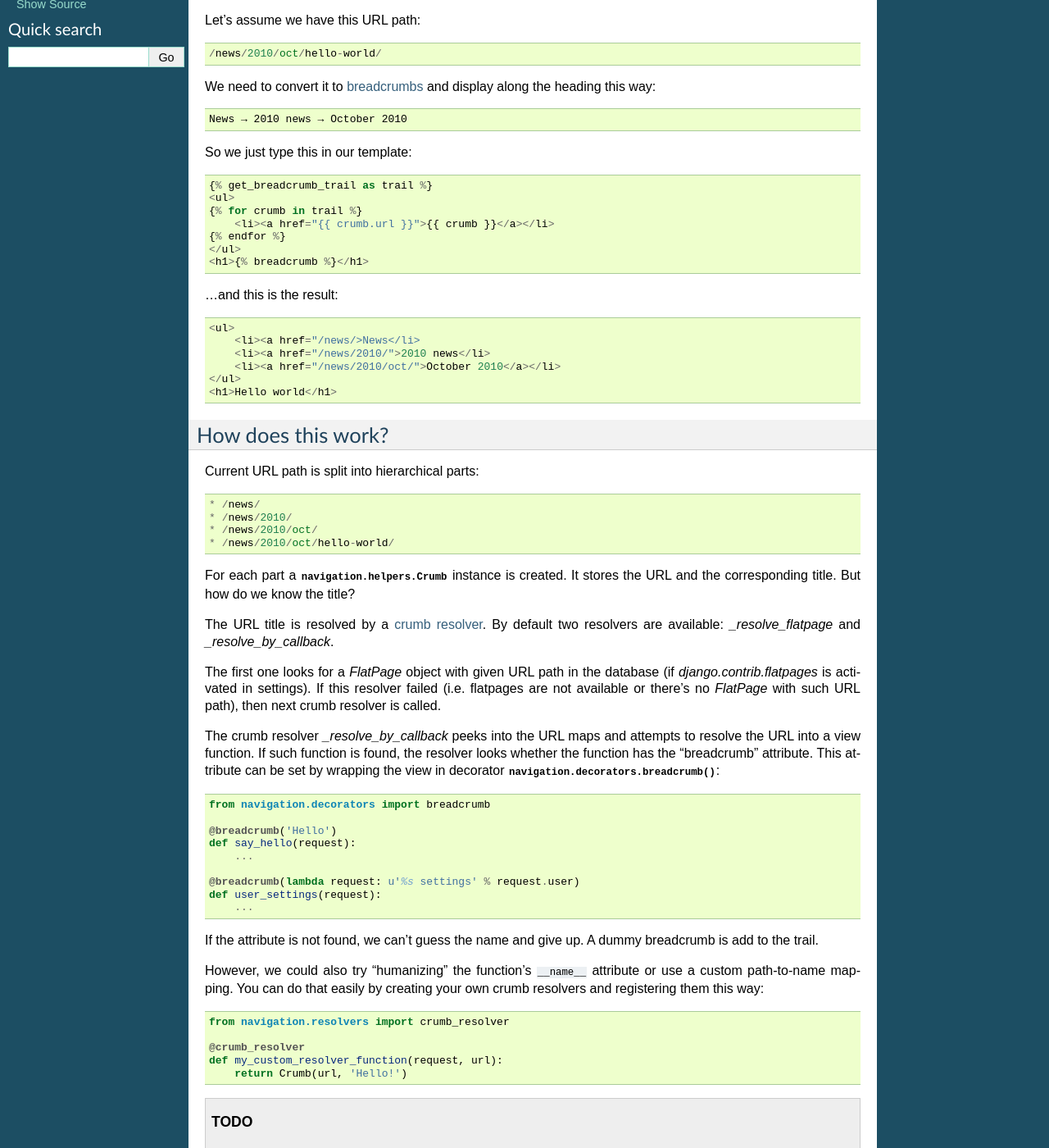
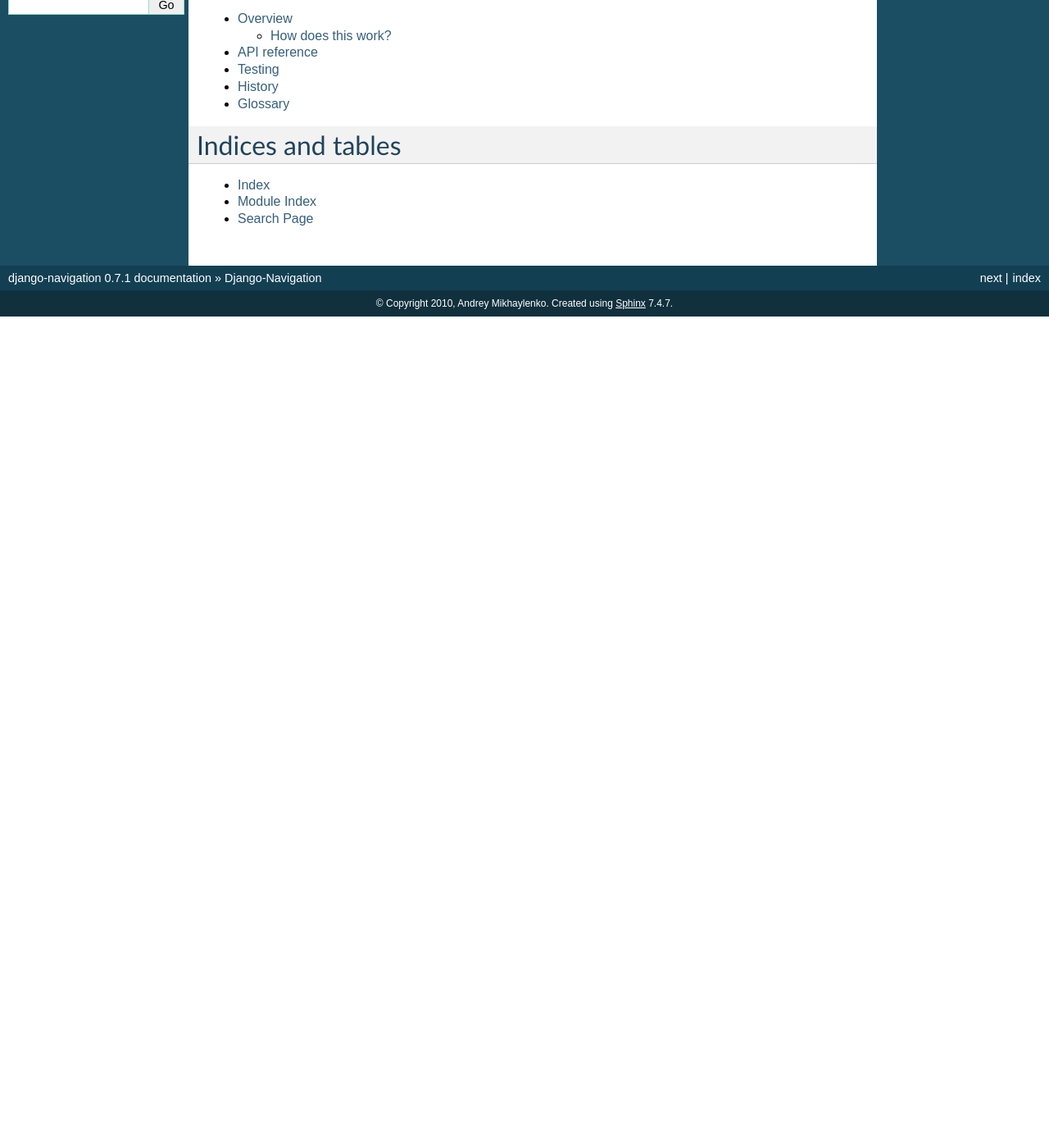
Before and after one commit to neithere/django-navigation, a Sphinx documentation site: the page built from docs/index.rst, in a window 1280 px wide and 1400 px high, scrolled down 270 px. Shown: the whole window at 82% size. Built offline with Sphinx 7.4.7, drawn with Linux system fonts in a browser that asks for light colours; after the commit the page ends 900 px from its top, so only the background shows below that; some of the changed text lies outside the part shown.

Commit message:
Restructured the documentation.

```diff
--- a/docs/index.rst
+++ b/docs/index.rst
@@ -8,137 +8,22 @@ Django-Navigation
 
 Extensible breadcrumbs navigation for Django.
 
+Installation is simple::
+
+    $ pip install django-navigation
+
+The only requirement is a more or less recent version of Django.
+
 Contents:
 
 .. toctree::
    :maxdepth: 2
 
+   overview
    api
+   testing
+   history
    glossary
-
-Main idea
-=========
-
-Let's assume we have this URL path::
-
-    /news/2010/oct/hello-world/
-
-We need to convert it to :term:`breadcrumbs` and display along the heading this
-way::
-
-    News → 2010 news → October 2010
-
-So we just type this in our template::
-
-    {% get_breadcrumb_trail as trail %}
-    <ul>
-    {% for crumb in trail %}
-        <li><a href="{{ crumb.url }}">{{ crumb }}</a></li>
-    {% endfor %}
-    </ul>
-    <h1>{% breadcrumb %}</h1>
-
-...and this is the result::
-
-    <ul>
-        <li><a href="/news/>News</li>
-        <li><a href="/news/2010/">2010 news</li>
-        <li><a href="/news/2010/oct/">October 2010</a></li>
-    </ul>
-    <h1>Hello world</h1>
-
-How does this work?
--------------------
-
-Current URL path is split into hierarchical parts::
-
-    * /news/
-    * /news/2010/
-    * /news/2010/oct/
-    * /news/2010/oct/hello-world/
-
-For each part a :class:`navigation.helpers.Crumb` instance is created. It
-stores the URL and the corresponding title. But how do we know the title?
-
-The URL title is resolved by a :term:`crumb resolver`. By default two resolvers
-are available: `_resolve_flatpage` and `_resolve_by_callback`.
-
-The first one looks for a `FlatPage` object with given URL path in the database
-(if `django.contrib.flatpages` is activated in settings). If this resolver
-failed (i.e. flatpages are not available or there's no `FlatPage` with such URL
-path), then next crumb resolver is called.
-
-The crumb resolver `_resolve_by_callback` peeks into the URL maps and attempts
-to resolve the URL into a view function. If such function is found, the
-resolver looks whether the function has the "breadcrumb" attribute. This
-attribute can be set by wrapping the view in decorator
-:func:`navigation.decorators.breadcrumb`::
-
-    from navigation.decorators import breadcrumb
-
-    @breadcrumb('Hello')
-    def say_hello(request):
-        ...
-
-    @breadcrumb(lambda request: u'%s settings' % request.user)
-    def user_settings(request):
-        ...
-
-If the attribute is not found, we can't guess the name and give up. A dummy
-breadcrumb is add to the trail.
-
-However, we could also try "humanizing" the function's ``__name__`` attribute
-or use a custom path-to-name mapping. You can do that easily by creating your
-own crumb resolvers and registering them this way::
-
-    from navigation.resolvers import crumb_resolver
-
-    @crumb_resolver
-    def my_custom_resolver_function(request, url):
-        return Crumb(url, 'Hello!')
-
-.. topic:: TODO
-
-    Make this more explicit, e.g. add a settings variable like this::
-
-        NAVIGATION_RESOLVERS = [
-            'navigation.resolvers.resolve_flatpage',
-            'navigation.resolvers.resolve_by_callback',
-            'utils.navigation.my_custom_resolver_function',
-        ]
-
-Testing
-=======
-
-Django-navigation is covered by tests itself and provides a specialized
-`TestCase` class that can be reused to test other applications. For instance::
-
-    from navigation.tests import NavigationTest
-
-
-    class GameTest(NavigationTest):
-        fixtures = ['test_data.yaml']
-        urls = 'games.urls'
-
-        def test_breadcrumbs(self):
-            self.assertTitle('/', 'Games')
-            self.assertTitle('/pc-linux/', 'PC / Linux')
-            self.assertTitle('/pc-linux/wesnoth/', 'Battle for Wesnoth')
-
-This example makes sure that certain titles correspond to given URLs, whatever
-breadcrumb resolver(s) are involved.
-
-History
-=======
-
-Universal breadcrumbs navigation for Django.
-
-FlatPages trail by:
-    jca <http://djangosnippets.org/snippets/519/>
-Original idea and implementation of universal breadcrumbs for custom views by:
-    Thomas Guettler <http://groups.google.com/group/django-users/browse_thread/thread/f40f59e39cef59c4>
-Unified extensible templated breadcrumbs for both FlatPages and custom views by:
-    Andrey Mikhaylenko <http://neithere.net>, <andy@neithere.net>
 
 Indices and tables
 ==================
```
Also changed, not shown: docs/history.rst (added, +14 -0 lines), docs/overview.rst (added, +91 -0 lines), docs/testing.rst (added, +20 -0 lines).
